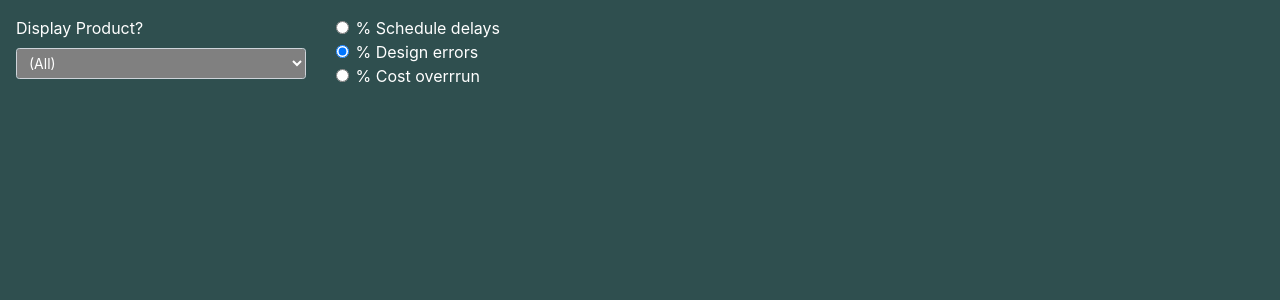
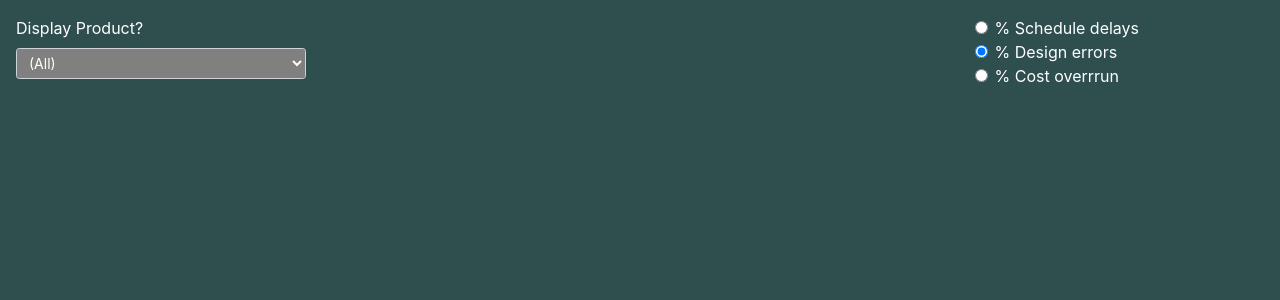
Before and after one commit to alerner1/engineering-manager-proto-1, a React (Create React App) app: page /subdivisions/1 in a window 1280 px wide. Shown: the top 300 px of the page. Built offline with nearby package versions, Linux system fonts and the light colour scheme.

Commit message:
fixed spacing between dropdowns and radio buttons

```diff
--- a/src/Screen1/Containers/DropdownsContainer1.js
+++ b/src/Screen1/Containers/DropdownsContainer1.js
@@ -16,6 +16,8 @@ const DropdownsContainer1 = ({ kpiFilter, unitFilter, handleFilter, percentageMe
   return(
     <Row>
       {mapDropdowns()}
+      <Col xs={3}>
+      </Col>
       <Col>
         <Form onChange={event => onPercentageMetricChange(event.target.value)}>
           <div key="default-radio" className="mb-3">
--- a/src/Screen2/Containers/DropdownsContainer2.js
+++ b/src/Screen2/Containers/DropdownsContainer2.js
@@ -15,6 +15,8 @@ const DropdownsContainer2 = ({ productFilter, handleFilter, percentageMetric, on
   return(
     <Row>
       {mapDropdowns()}
+      <Col xs={6}>
+      </Col>
       <Col>
         <Form onChange={event => onPercentageMetricChange(event.target.value)}>
           <div key="default-radio" className="mb-3">
```
Also changed, not shown: 1 other file (tests, documents, lock files or other folders).
